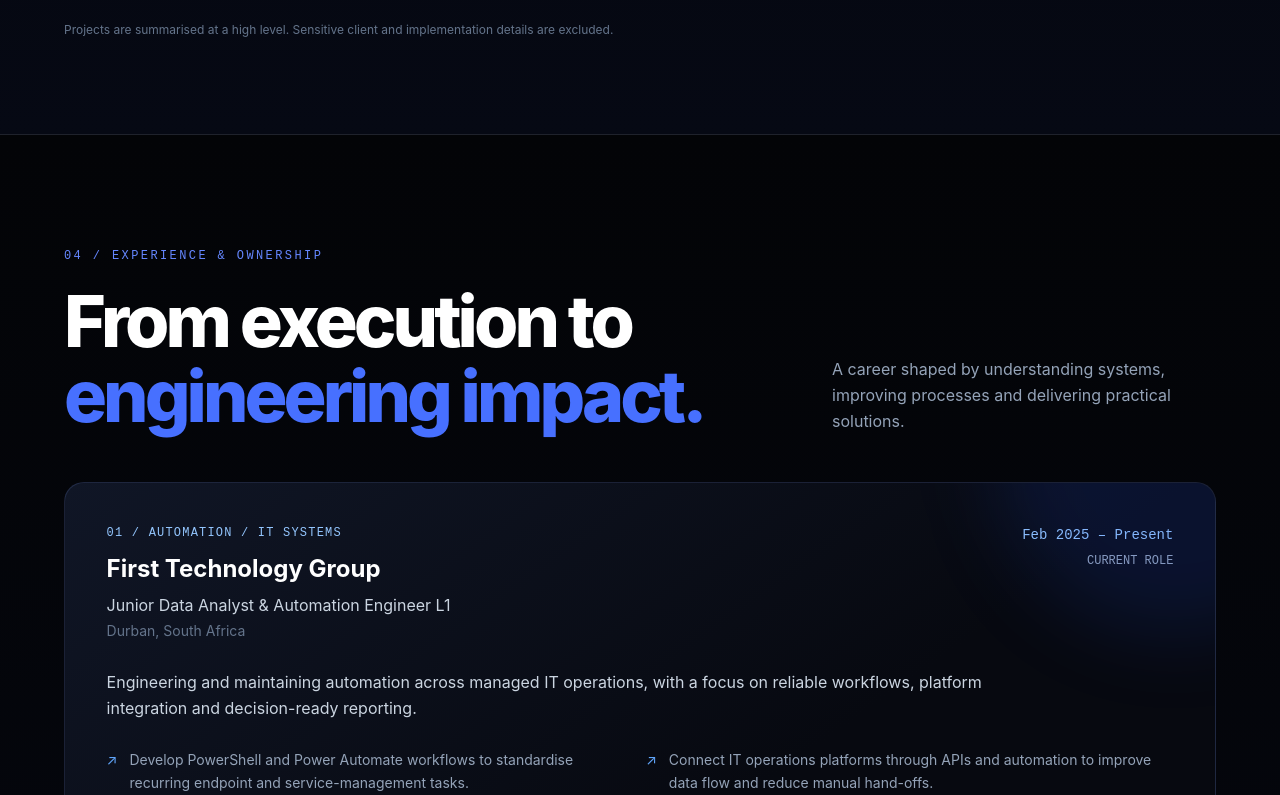
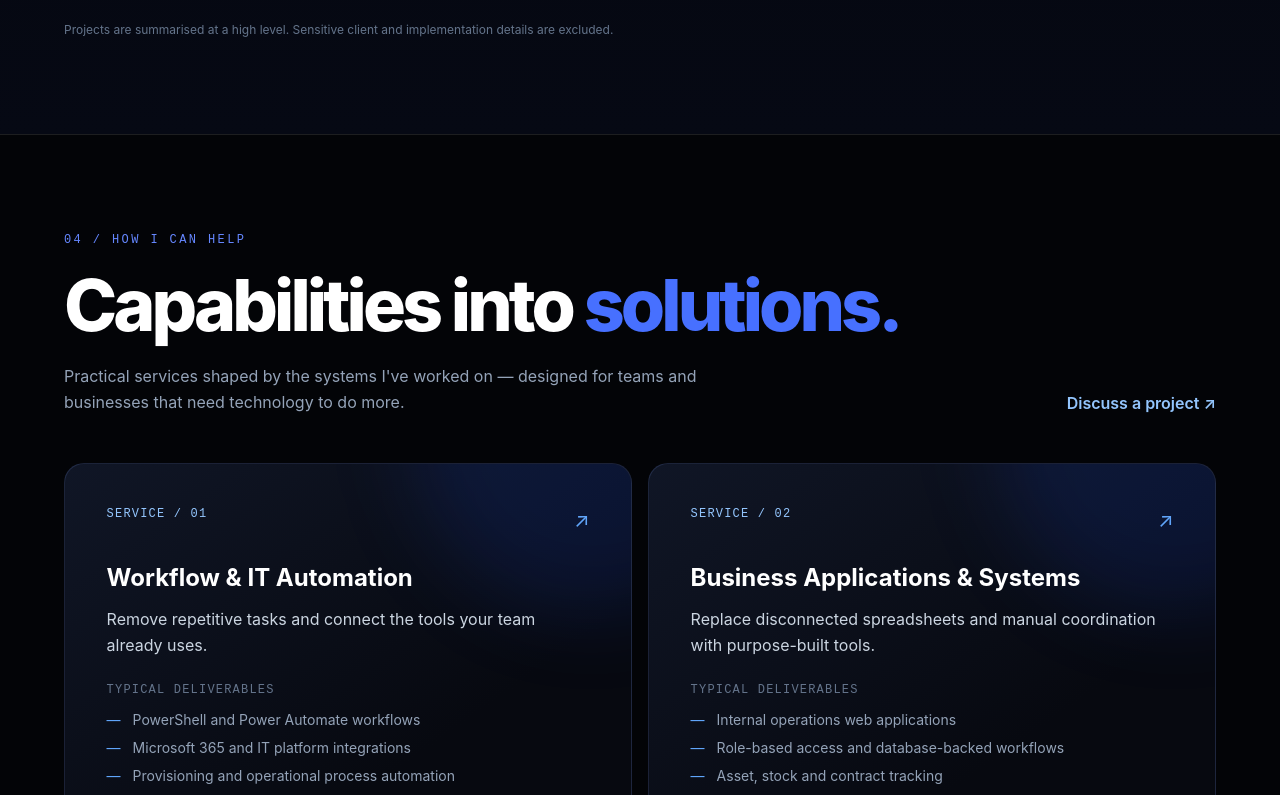
Before and after one commit to luyandandlanya/personal-assistant, a Next.js app: page / in a window 1280 px wide. Shown: the part 3445-4240 px from the top of the page. Built offline with nearby package versions, Linux system fonts and the light colour scheme.

Commit message:
Integrate service catalogue into portfolio navigation and homepage

```diff
--- a/src/app/page.tsx
+++ b/src/app/page.tsx
@@ -4,17 +4,19 @@
 import Skills from '@/components/Skills'
 import Projects from '@/components/Projects'
 import Experience from '@/components/Experience'
+import Services from '@/components/Services'
 import Certifications from '@/components/Certifications'
 import Contact from '@/components/Contact'
 
 export default function Home() {
   return (
-    <main className="bg-[#030712] text-slate-100 overflow-x-hidden">
+    <main className="bg-[#030407] text-slate-100 overflow-x-hidden">
       <Navigation />
       <Hero />
       <About />
       <Skills />
       <Projects />
+      <Services />
       <Experience />
       <Certifications />
       <Contact />
```
